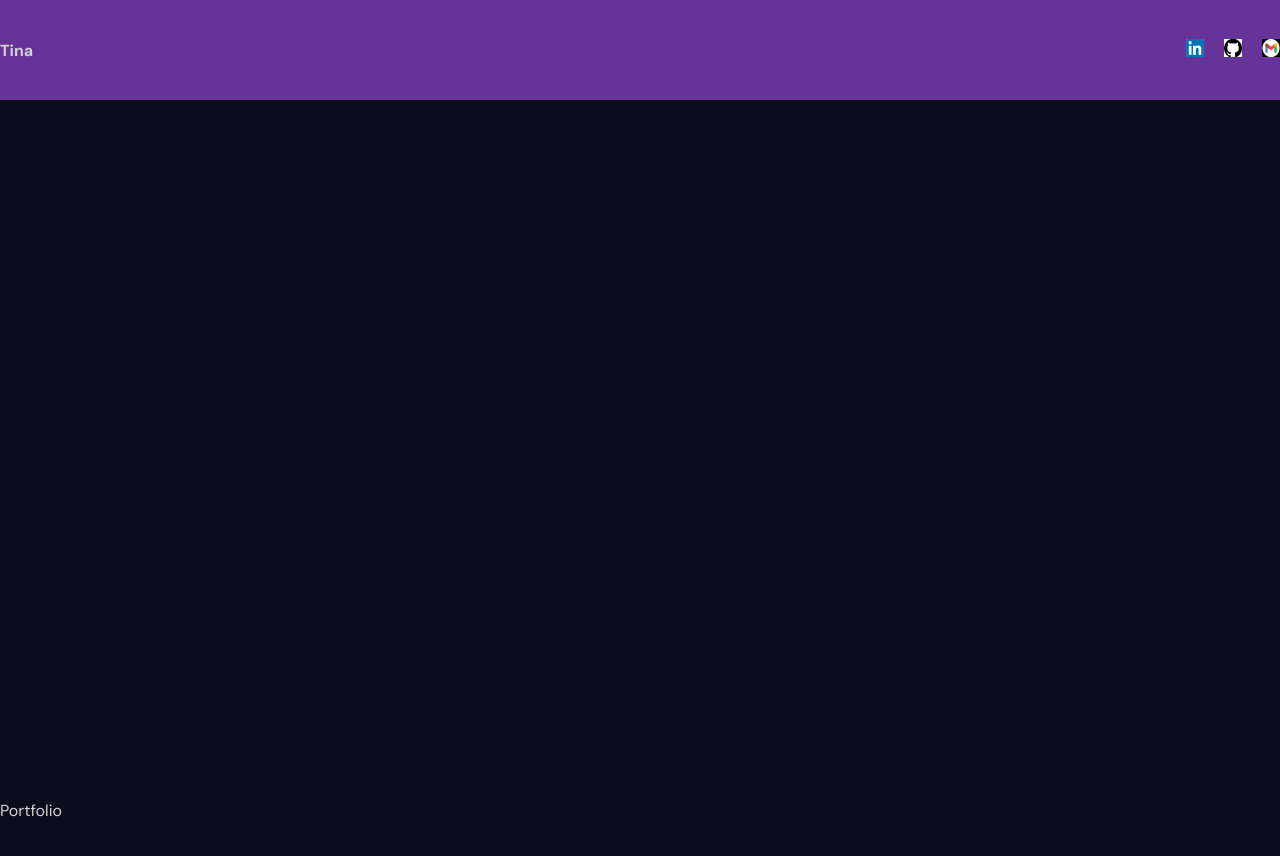
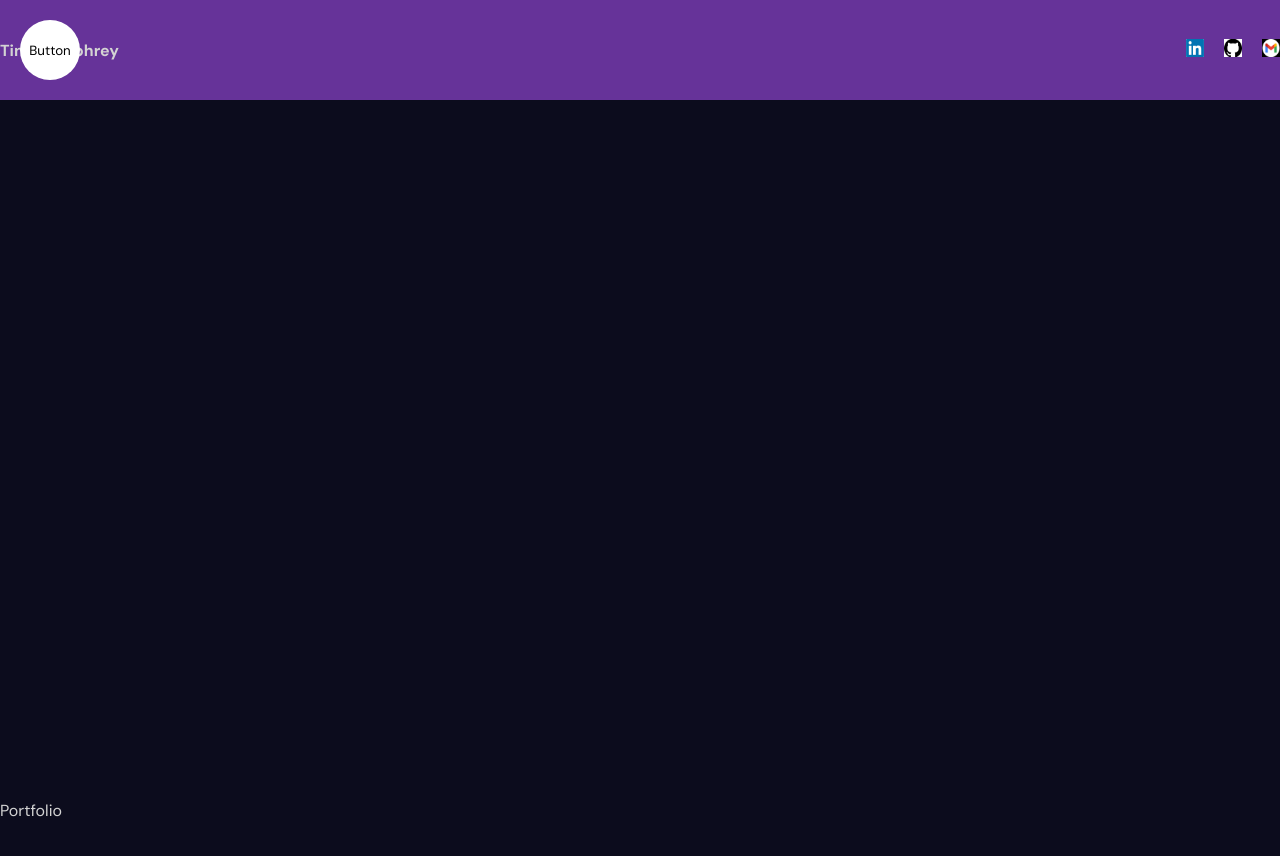
Before and after one commit to humphreyt12/Tinas-REACT-Portfolio, a React (Vite) app: page / in a window 1280 px wide. Shown: the top 856 px of the page. Built offline with nearby package versions, Linux system fonts and the light colour scheme.

Commit message:
commit code for animated sidebar and to add links for the sidebar

```diff
--- a/package.json
+++ b/package.json
@@ -11,6 +11,7 @@
     "preview": "vite preview"
   },
   "dependencies": {
+    "framer-motion": "^10.16.4",
     "react": "^18.2.0",
     "react-dom": "^18.2.0",
     "sass": "^1.68.0"
--- a/src/components/navbar/Navbar.jsx
+++ b/src/components/navbar/Navbar.jsx
@@ -1,11 +1,20 @@
+import Sidebar from "../sidebar/sidebar";
 import "./navbar.scss"
+import {motion} from "framer-motion"
 
 const Navbar = () => {
     return (
         <div className="navbar">
             {/* Sidebar */}
+            <Sidebar/>
             <div className="wrapper">
-                <span>Tina</span>
+                {/* Animate Name */}
+                <motion.span
+                initial={{ opacity:0, scale:0.5 }}
+                animate={{ opacity:1, scale:1 }}
+                transition={{ duration:0.5 }}
+                >Tina Humphrey
+                </motion.span>
                 <div className="contact">
                     <a target = "_blank" href="https://www.linkedin.com/in/tinahumphrey/"><img src="/linkedin.png" alt="" /></a>
                     <a target = "_blank" href="https://github.com/humphreyt12"><img src="/github.png" alt="" /></a>
--- /dev/null
+++ b/src/components/sidebar/Sidebar.jsx
@@ -0,0 +1,37 @@
+import { useState } from "react";
+import {motion} from "framer-motion";
+import Links from "./links/Links";
+import "./sidebar.scss";
+import ToggleButton from "./toggleButton/ToggleButton";
+
+const Sidebar = () => {
+    const [open, setOpen] = useState(false)
+    const variants = {
+        open: {
+            clipPath: "circle(1200px at 50px 50px)",
+            transition: {
+                type: "spring",
+                stifness: 20,
+            },
+        },
+        closed: {
+            clipPath: "circle(30px at 50px 50px)",
+            transition: {
+                delay: 0.5,
+                type: "spring",
+                stifness: 400,
+                damping: 40,
+            },
+        }
+    };
+    return (
+    <motion.div className="sidebar" animate={open ? "open" : "closed"}>
+        <motion.div className="bg" variants={variants}>
+            <Links />
+        </motion.div>
+        <ToggleButton setOpen={setOpen} />
+    </motion.div>
+    );
+};
+
+export default Sidebar;
--- /dev/null
+++ b/src/components/sidebar/links/Links.jsx
@@ -0,0 +1,15 @@
+const Links = () => {
+
+    const items = [
+        "Homepage",
+        "Projects",
+        "Skills",
+        "Resume",
+        "Contact",
+    ]
+    return (
+        <div className="links">Links</div>
+    )
+}
+
+export default Links;
--- /dev/null
+++ b/src/components/sidebar/sidebar.scss
@@ -0,0 +1,45 @@
+.sidebar{
+    display: flex;
+    flex-direction: column;
+    align-items: center;
+    justify-content: center;
+    background-color: white;
+    color: black;
+
+    .bg{
+        position: fixed;
+        top: 0;
+        left: 0;
+        bottom: 0;
+        width: 400px;
+        background: white;
+
+        .links{
+            position: absolute;
+            width: 100%;
+            height: 100%;
+            display: flex;
+            flex-direction: column;
+            align-items: center;
+            justify-content: center;
+            gap: 20px;
+
+            a{
+                font-size: 40px;
+            }
+        }
+    }
+
+    button {
+        width: 50px;
+        height: 50px;
+        border-radius: 50%;
+        position: fixed;
+        top: 25px;
+        left: 25px;
+        background-color: transparent;
+        border: none;
+        cursor: pointer;
+
+    }
+}
--- /dev/null
+++ b/src/components/sidebar/toggleButton/ToggleButton.jsx
@@ -0,0 +1,5 @@
+const ToggleButton = ({setOpen}) => {
+    return <button onClick={() => setOpen((prev) => !prev)}>Button</button>
+};
+
+export default ToggleButton
```
Also changed, not shown: 1 other file (tests, documents, lock files or other folders).
